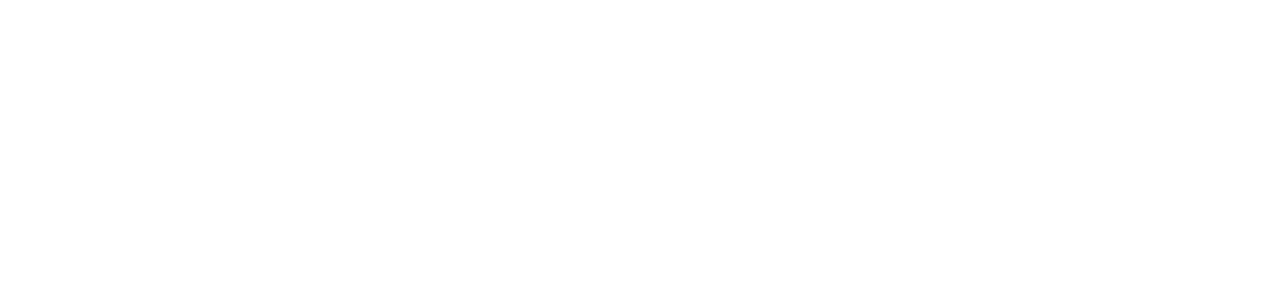
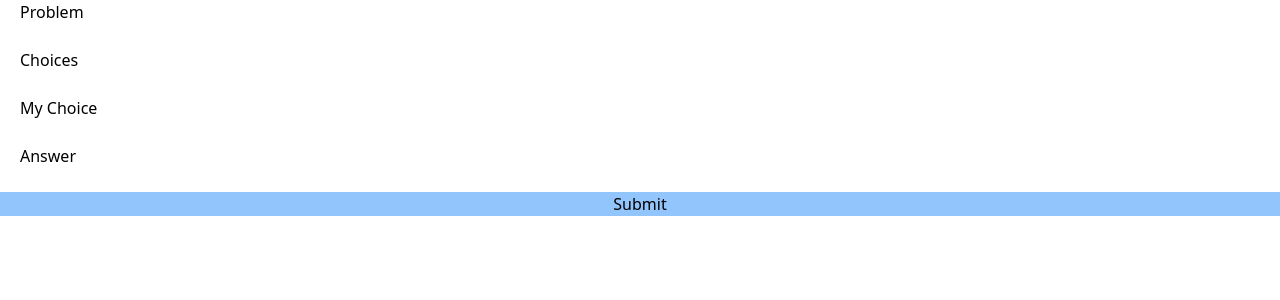
Before and after one commit to yoshiki-maruya/KaizenApp, a Next.js app: page /Resister in a window 1280 px wide. Shown: the top 300 px of the page. Built offline with nearby package versions, Linux system fonts and the light colour scheme.

Commit message:
[WIP] non development POST method,,,

```diff
--- a/components/Form.tsx
+++ b/components/Form.tsx
@@ -1,16 +1,27 @@
+import React from 'react';
 import { useForm } from 'react-hook-form';
+import EventHandler from '../types/EventHandler';
 import IKaizen from '../types/IKaizen';
 
 type IFormProps = {
-  formState: IKaizen;
+  formState: IKaizen,
+  onSubmit: EventHandler<IKaizen>,
 };
 
 const Form: React.FC<IFormProps> = ({
-  formState
+  formState,
+  onSubmit,
 }) => {
   const form = useForm<IKaizen>({ defaultValues: formState });
+  const onSaveSubmit = React.useCallback((data: React.FormEvent<HTMLFormElement>) => {
+    onSubmit(data, form.getValues())
+  }, [
+    form,
+    onSubmit,
+  ]);
+
   return (
-    <form action="/send-data-here" method="post" className='flex flex-col'>
+    <form className='flex flex-col' onSubmit={(e) => onSaveSubmit(e)}>
       <label className='ml-5'>Problem</label>
       <input type="text" id="problem" name="problem" />
       <label className='ml-5'>Choices</label>
@@ -19,7 +30,12 @@ const Form: React.FC<IFormProps> = ({
       <input type="text" id="my-choice" name="my-choice" />
       <label className='ml-5'>Answer</label>
       <input type="text" id="answer" name="answer" />
-      <button type="submit">Submit</button>
+      <button
+        className='bg-blue-300'
+        type="submit"
+      >
+        Submit
+      </button>
     </form>
   );
 };
--- a/pages/Resister.tsx
+++ b/pages/Resister.tsx
@@ -1,6 +1,30 @@
+import { Prisma } from '@prisma/client';
 import Head from 'next/head';
+import Form from '../components/Form';
+import EventHandler from '../types/EventHandler';
+import IKaizen from '../types/IKaizen';
 
-const Resister: React.FC = () => {
+type RegisterProps = {
+  formState: IKaizen,
+  onSubmit: EventHandler<IKaizen>,
+}
+
+const Resister: React.FC<RegisterProps> = ({
+  formState,
+  onSubmit,
+}) => {
+  async function saveKaizen(kaizen: any) {
+    const response = await fetch('/api/createKaizen', {
+      method: 'POST',
+      body: JSON.stringify(kaizen)
+    });
+
+    if (!response.ok) {
+      throw new Error(response.statusText);
+    }
+    return await response.json();
+  }
+
   return (
     <div className='container'>
       <Head>
@@ -8,6 +32,10 @@ const Resister: React.FC = () => {
         <meta name="description" content="Generated by create next app" />
         <link rel="icon" href="/favicon.ico" />
       </Head>
+      <Form
+        formState={formState}
+        onSubmit={(data) => saveKaizen(data)}
+      />
     </div>
   )
 }
```
